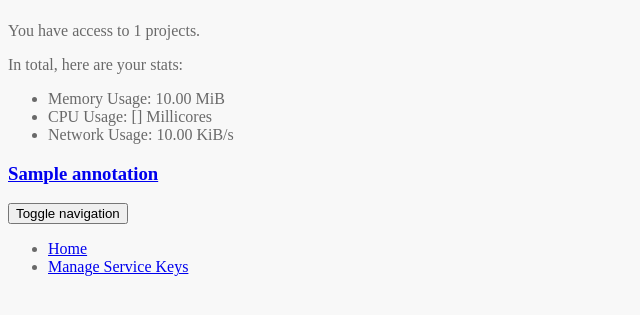
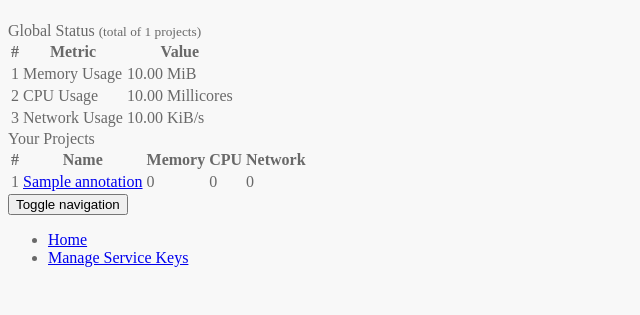
Before and after one commit to jsvgoncalves/kwek-metrics, a Flask app: template kwek/templates/stats.html in a window 1280 px wide. Shown: the part 58-373 px from the top of the page, without its empty margins (0-640 px from the left). Run offline with Flask 2, Linux system fonts and the light colour scheme; the template is opened without the code that fills it: most values are stand-ins (such as "Sample title", 1, 10 or a date in 2020); style sheets or scripts are compiled from the project's sources.

Commit message:
kwek: add top level information to home page
* Add project list and other top level metrics to the "/" home page.
  This required both changes in the backend and on the frontend.

Signed-off-by: Joao Goncalves <jsvgoncalves@gmail.com>

```diff
--- a/kwek/templates/stats.html
+++ b/kwek/templates/stats.html
@@ -1,26 +1,95 @@
 {% extends "layout.html" %}
 
+<!-- <section class=".container-fluid content"> -->
+{% block body %}
+<div class="row panel panel-default">
+  <div class="panel-heading">Global Status <small>(total of {{projects|length}} projects)</small></div>
+  <div class="panel-body">
+    <table class="table">
+      <thead>
+        <tr>
+          <th>#</th>
+          <th>Metric</th>
+          <th>Value</th>
+        </tr>
+      </thead>
+      <tbody>
+        <tr>
+          <td>1</td>
+          <td>Memory Usage</td>
+          <td>{{"{:.2f}".format(memory*0.000000953674)}} MiB</td>
+        </tr>
+        <tr>
+          <td>2</td>
+          <td>CPU Usage</td>
+          <td>{{"{:.2f}".format(cpu)}} Millicores</td>
+        </tr>
+        <tr>
+          <td>3</td>
+          <td>Network Usage</td>
+          <td>{{"{:.2f}".format(network*0.0009765625)}} KiB/s</td>
+        </tr>
+      </tbody>
+    </table>
 
-{% block body %}
+  </div>
+</div>
 
-<p>
-  You have access to {{projects|length}} projects.
-</p>
-<p>
-  In total, here are your stats:
-</p>
-<ul>
-  <li>Memory Usage: {{"{:.2f}".format(memory*0.000000953674)}} MiB</li>
-  <li>CPU Usage: {{cpu}} Millicores</li>
-  <li>Network Usage: {{"{:.2f}".format(network*0.0009765625)}} KiB/s</li>
-</ul>
+<div class="row panel panel-default">
+  <div class="panel-heading">
+    Your Projects
+  </div>
+  <div class="panel-body">
+    <table class="table">
+      <thead>
+        <tr>
+          <th>#</th>
+          <th>Name</th>
+          <th>Memory</th>
+          <th>CPU</th>
+          <th>Network</th>
+        </tr>
+      </thead>
+      <tbody>
+        {% for project in projects %}
+          <tr>
+            <td>{{loop.index}}</td>
+            <td>
+              <a href="{{url_for('kwek.metrics', project=project['metadata']['name'])}}">
+                {{project['metadata']['annotations']['openshift.io/display-name']}}
+              </a>
+            </td>
+            <td>
+            {% if memories[project['metadata']['name']] %}
+              {{"{:.2f}".format((memories[project['metadata']['name']])*0.000000953674)}} MiB
+            {% else %}
+              0
+            {% endif %}
+            </td>
+            <td>
+              {% if cpus[project['metadata']['name']] %}
+              {{"{:.2f}".format(cpus[project['metadata']['name']])}} Millicores
+            {% else %}
+              0
+            {% endif %}
+            </td>
+            <td>
+              {% if networks[project['metadata']['name']] %}
+              {{"{:.2f}".format((networks[project['metadata']['name']])*0.0009765625)}} KiB/s
+            {% else %}
+              0
+            {% endif %}
+            </td>
+          </tr>
+        {% endfor %}
+      </tbody>
+    </table>
+  </div>
+</div>
 
-{% for project in projects %}
-	<a href="{{url_for('kwek.metrics', project=project['metadata']['name'])}}">
-    <h3>{{project['metadata']['annotations']['openshift.io/display-name']}}</h3>
-	</a>
-{% endfor %}
+
 
 
 
 {% endblock %}
+<!-- </section class=".container-fluid content"> -->
```
Also changed, not shown: kwek/templates/list.html (deleted, +0 -11 lines), kwek/views.py (+36 -18 lines).
